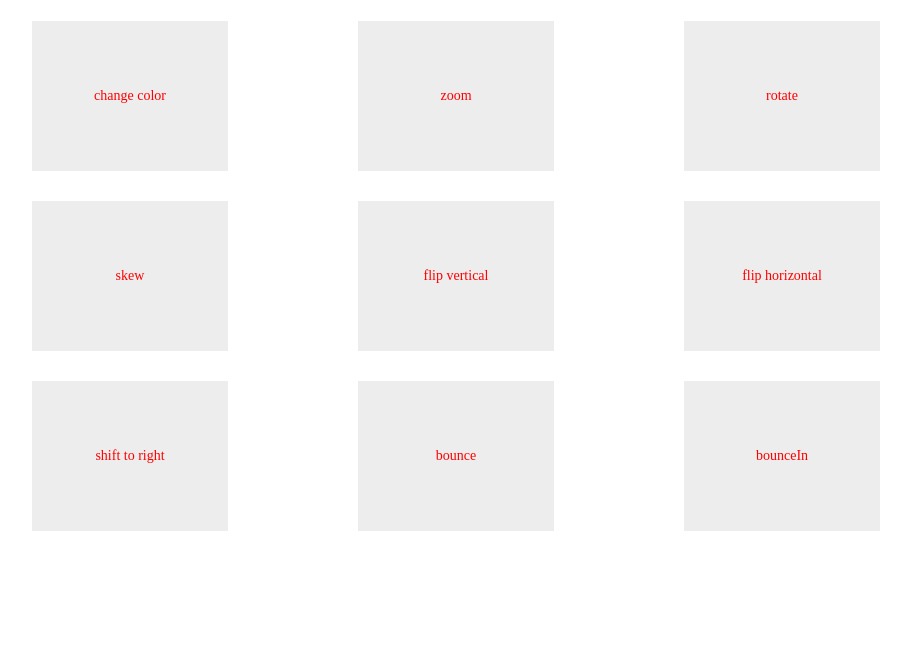
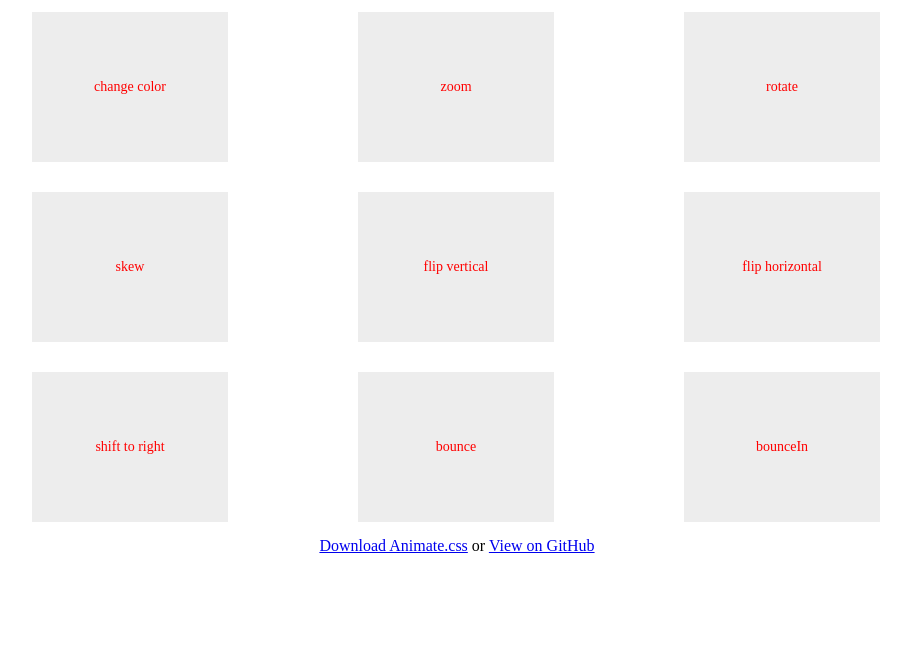
Before and after one commit to Babsi2/Babsi2.github.io, a plain HTML site: page index.html in a window 1280 px wide. Shown: the part 153-800 px from the top of the page, without its empty margins (183-1094 px from the left). Drawn offline with Linux system fonts and the light colour scheme.

Commit message:
edit html

```diff
--- a/index.html
+++ b/index.html
@@ -41,5 +41,8 @@
 			<div class="box">bounceIn</div>
 		</div>
 	</div>
+	<div class="container">
+		<p class="meta"><a href="https://raw.github.com/daneden/animate.css/master/animate.css">Download Animate.css</a> or <a href="//github.com/daneden/animate.css">View on GitHub</a></p>
+	</div>
 </body>
 </html>
```
